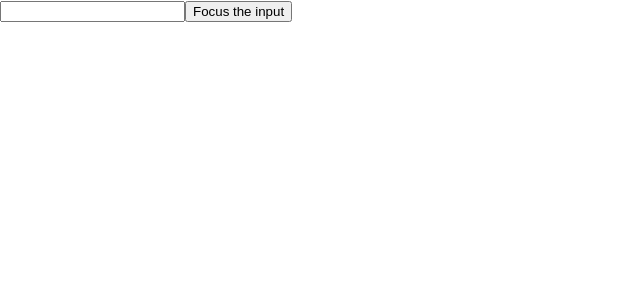
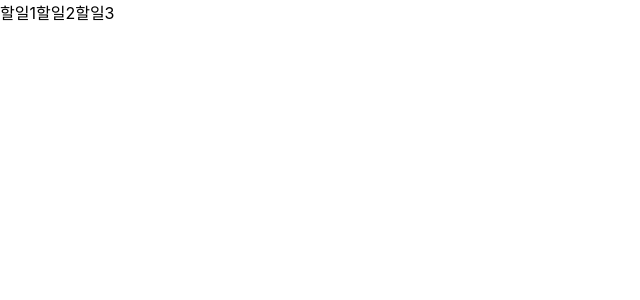
Before and after one commit to developer-choi/react-review-app, a React (Create React App) app: page / in a window 1280 px wide. Shown: the top 300 px of the page, without its empty margins (0-640 px from the left). Built offline with nearby package versions, Linux system fonts and the light colour scheme.

Commit message:
Add the example of Props

```diff
--- a/src/App.tsx
+++ b/src/App.tsx
@@ -1,38 +1,21 @@
-import React, {forwardRef, Ref, useCallback, useImperativeHandle, useRef} from 'react';
+import React from 'react';
 
 export default function App() {
-
-  const inputRef = useRef<Method>(null);
-
-  const focus = useCallback(() => {
-    inputRef.current?.focus();
-  }, []);
-
   return (
-    <>
-      <ChildComponent ref={inputRef}/>
-      <button onClick={focus}>Focus the input</button>
-    </>
+    <div>
+      <Todo content="할일1"/>
+      <Todo content="할일2"/>
+      <Todo content="할일3"/>
+    </div>
   );
 }
 
-interface Method {
-  focus: () => void;
+interface TodoProps {
+  content: string;
 }
 
-const ChildComponent = forwardRef(function (props: {}, ref: Ref<Method>) {
-
-  const inputRef = useRef<HTMLInputElement>(null);
-
-  const focusTheInput = useCallback(() => {
-    inputRef.current?.focus();
-  }, []);
-
-  useImperativeHandle<Method, Method>(ref, () => ({
-    focus: focusTheInput
-  }));
-
+function Todo({content}: TodoProps) {
   return (
-    <input ref={inputRef}/>
+    <span>{content}</span>
   );
-});
+}
```
